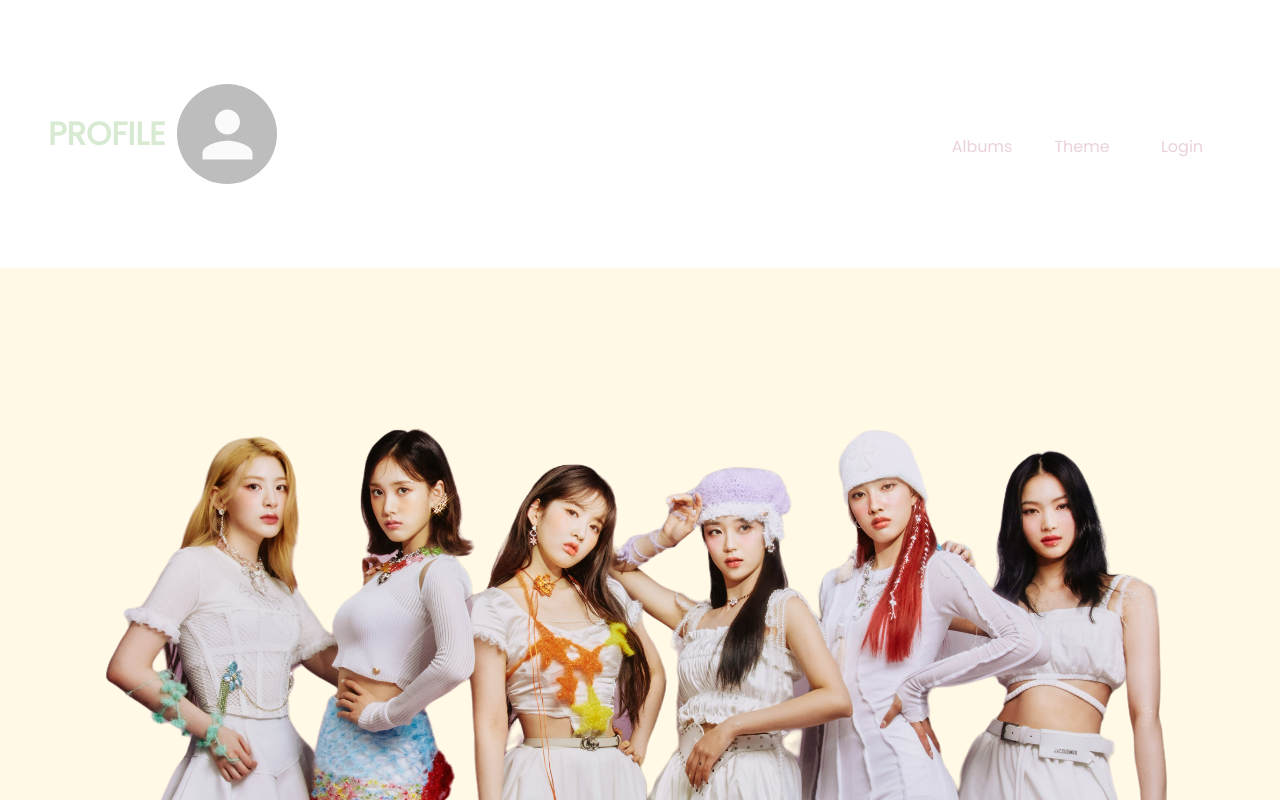
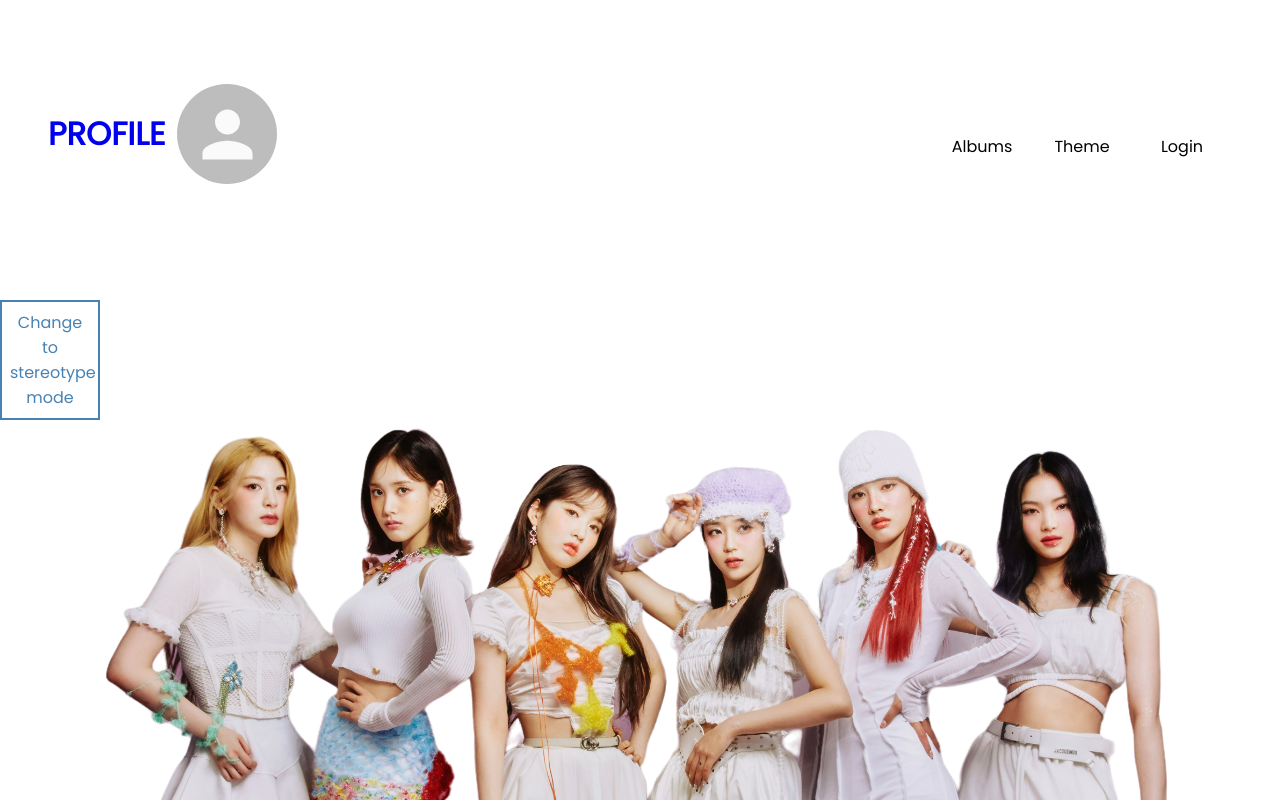
Before and after one commit to kenmyvn/Capstone_KPOP, a React (Create React App) app in the folder frontend/: page /theme in a window 1280 px wide. Built offline with nearby package versions, Linux system fonts and the light colour scheme.

Commit message:
work on theme button

```diff
--- a/frontend/src/App.css
+++ b/frontend/src/App.css
@@ -8,20 +8,34 @@
   box-sizing: inherit;
 }
 
-:root {
-  --primary-color: #fff9e6;
-  --secondary-color: #d9ead3;
-  --tertiary-color: #ead1dc;
-  --success-color: #ffffff;
-  --warning-color: #b4a7d6;
+/* :root {
+  --background-color-stereotype: #fff9e6;
+  --profile-color-stereotype: #d9ead3;
+  --buttons-color-sterotype: #ead1dc;
+  --navbar-color-stereotype: #ffffff;
+  --buttonshover-color-stereotype: #b4a7d6;
+
+  --background-color-asap: #ffffff;
+  --profile-color-asap: #fff269;
+  --buttons-color-asap: #6fa8dc;
+  --navbar-color-asap: #e06666;
+  --buttonshover-color-asap: #8e7cc3;
+} */
+
+body[data-theme="stereotype"] {
+  --background-color-stereotype: #fff9e6;
+  --profile-color-stereotype: #d9ead3;
+  --buttons-color-sterotype: #ead1dc;
+  --navbar-color-stereotype: #ffffff;
+  --buttonshover-color-stereotype: #b4a7d6;
 }
 
-[data-theme="asap"] {
-  --primary-color: #ffffff;
-  --secondary-color: #fff269;
-  --tertiary-color: #6fa8dc;
-  --success-color: #e06666;
-  --warning-color: #8e7cc3;
+body[data-theme="asap"] {
+  --background-color-asap: #ffffff;
+  --profile-color-asap: #fff269;
+  --buttons-color-asap: #6fa8dc;
+  --navbar-color-asap: #e06666;
+  --buttonshover-color-asap: #8e7cc3;
 }
 
 [data-theme="run2u"] {
@@ -94,24 +108,24 @@ button:hover {
 }
 
 body {
-  background-color: var(--primary-color);
+  background-color: var(--background-color-stereotype);
 }
 
 .navBar {
-  background-color: var(--success-color);
+  background-color: var(--navbar-color-stereotype);
 }
 
 .navBar b {
-  color: var(--secondary-color);
+  color: var(--profile-color-stereotype);
 }
 
 .navBar button {
-  color: var(--tertiary-color);
-  background-color: var(--tertiary-color);
+  color: var(--buttons-color-sterotype);
+  background-color: var(--buttons-color-sterotype);
 }
 
 .navBar button:hover {
   /* background: white; */
-  color: var(--warning-color);
+  color: var(--buttonshover-color-stereotype);
   cursor: pointer;
 }
--- a/frontend/src/App.js
+++ b/frontend/src/App.js
@@ -15,6 +15,7 @@ import Footer from "./components/Footer/Footer";
 // Util Imports
 import PrivateRoute from "./utils/PrivateRoute";
 import PhotocardPage from "./pages/PhotocardPage/PhotocardPage";
+import ThemePage from "./pages/ThemePage/ThemePage";
 
 function App() {
   return (
@@ -32,6 +33,7 @@ function App() {
         <Route path="/register" element={<RegisterPage />} />
         <Route path="/login" element={<LoginPage />} />
         <Route path="/album" element={<PhotocardPage />} />
+        <Route path="/theme" element={<ThemePage />} />
       </Routes>
       <div className="fixed-photo"></div>
       <Footer />
--- a/frontend/src/components/DisplayAlbums/DisplayAlbums.jsx
+++ b/frontend/src/components/DisplayAlbums/DisplayAlbums.jsx
@@ -12,7 +12,7 @@ const DisplayAlbums = (props) => {
         className="image-display"
         height="450px"
       />
-      <Link to={`/album`}>
+      <Link to={`/theme`}>
         <img
           src="/ab67616d0000b273af2fda9fb591d43c355c2ac3.png"
           alt="star to a young culture album"
--- /dev/null
+++ b/frontend/src/pages/ThemePage/ThemePage.js
@@ -0,0 +1,27 @@
+import * as React from "react";
+import styled from "@emotion/styled";
+
+const ThemePage = () => {
+  function ThemeToggler() {
+    const [theme, setTheme] = React.useState("");
+    const nextTheme = theme === "stereotype" ? "asap" : "stereotype";
+
+    React.useEffect(() => {
+      document.body.dataset.theme = theme;
+    }, [theme]);
+
+    return (
+      <button onClick={() => setTheme(nextTheme)}>
+        Change to {nextTheme} mode
+      </button>
+    );
+  }
+
+  return (
+    <div>
+      <ThemeToggler />
+    </div>
+  );
+};
+
+export default ThemePage;
```
